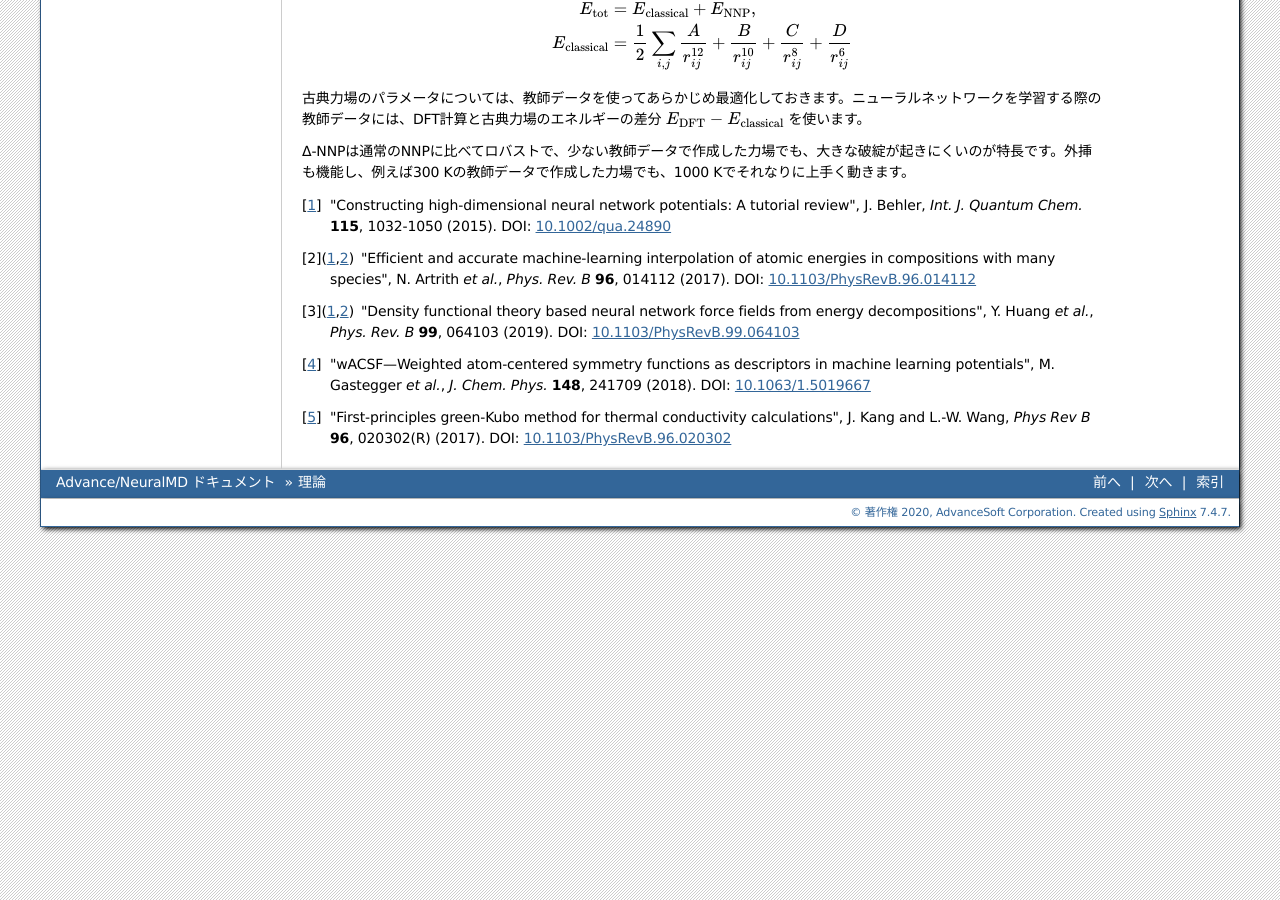
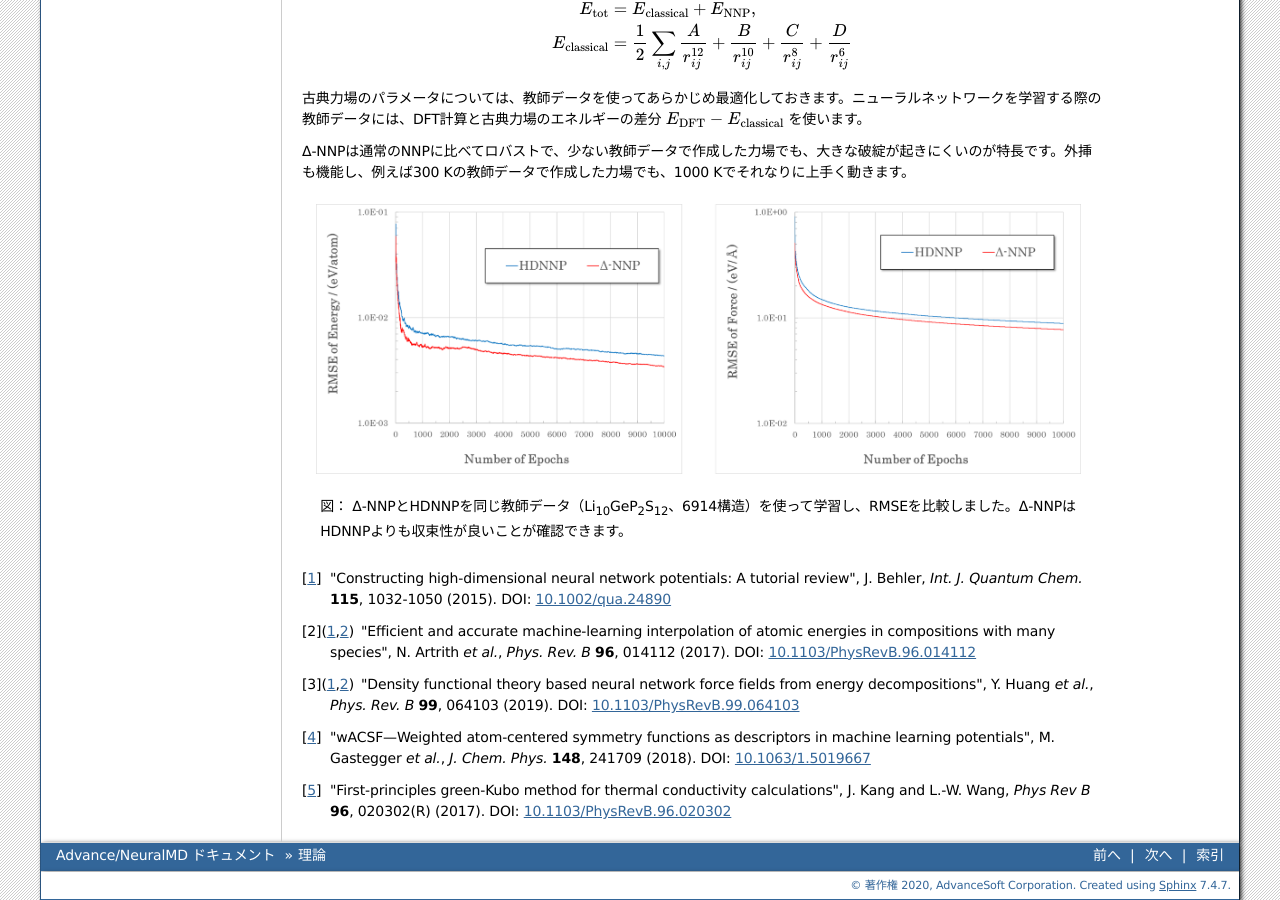
Before and after one commit to advancesoftcorp/neuralmd-doc, a Sphinx documentation site: the page built from docs/source/theory.rst, in a window 1280 px wide and 900 px high, scrolled down 3617 px. Built offline with Sphinx 7.4.7, drawn with Linux system fonts in a browser that asks for light colours; formulas are drawn with MathJax 3.

Commit message:
add figure of Delta-NNP

```diff
--- a/docs/source/theory.rst
+++ b/docs/source/theory.rst
@@ -169,6 +169,12 @@ NNPを最適化する際に、原子エネルギーの平均値および分散
 
 |Delta|\ -NNPは通常のNNPに比べてロバストで、少ない教師データで作成した力場でも、大きな破綻が起きにくいのが特長です。外挿も機能し、例えば300 Kの教師データで作成した力場でも、1000 Kでそれなりに上手く動きます。
 
+.. figure:: /img/deltannp_rmse.png
+ :align: left
+ :alt: |Delta|\ -NNPとHDNNPの収束性の比較
+
+ 図： |Delta|\ -NNPとHDNNPを同じ教師データ（Li\ `10`:sub:\ GeP\ `2`:sub:\ S\ `12`:sub:\ 、6914構造）を使って学習し、RMSEを比較しました。\ |Delta|\ -NNPはHDNNPよりも収束性が良いことが確認できます。
+
 .. [1] "Constructing high‐dimensional neural network potentials: A tutorial review", J. Behler, *Int. J. Quantum Chem.* **115**, 1032-1050 (2015). DOI: `10.1002/qua.24890 <https://doi.org/10.1002/qua.24890>`_
 .. [2] "Efficient and accurate machine-learning interpolation of atomic energies in compositions with many species", N. Artrith *et al.*, *Phys. Rev. B* **96**, 014112 (2017). DOI: `10.1103/PhysRevB.96.014112 <https://doi.org/10.1103/PhysRevB.96.014112>`_
 .. [3] "Density functional theory based neural network force fields from energy decompositions", Y. Huang *et al.*, *Phys. Rev. B* **99**, 064103 (2019). DOI: `10.1103/PhysRevB.99.064103 <https://doi.org/10.1103/PhysRevB.99.064103>`_
```
Also changed, not shown: docs/source/img/deltannp_rmse.png (added).
